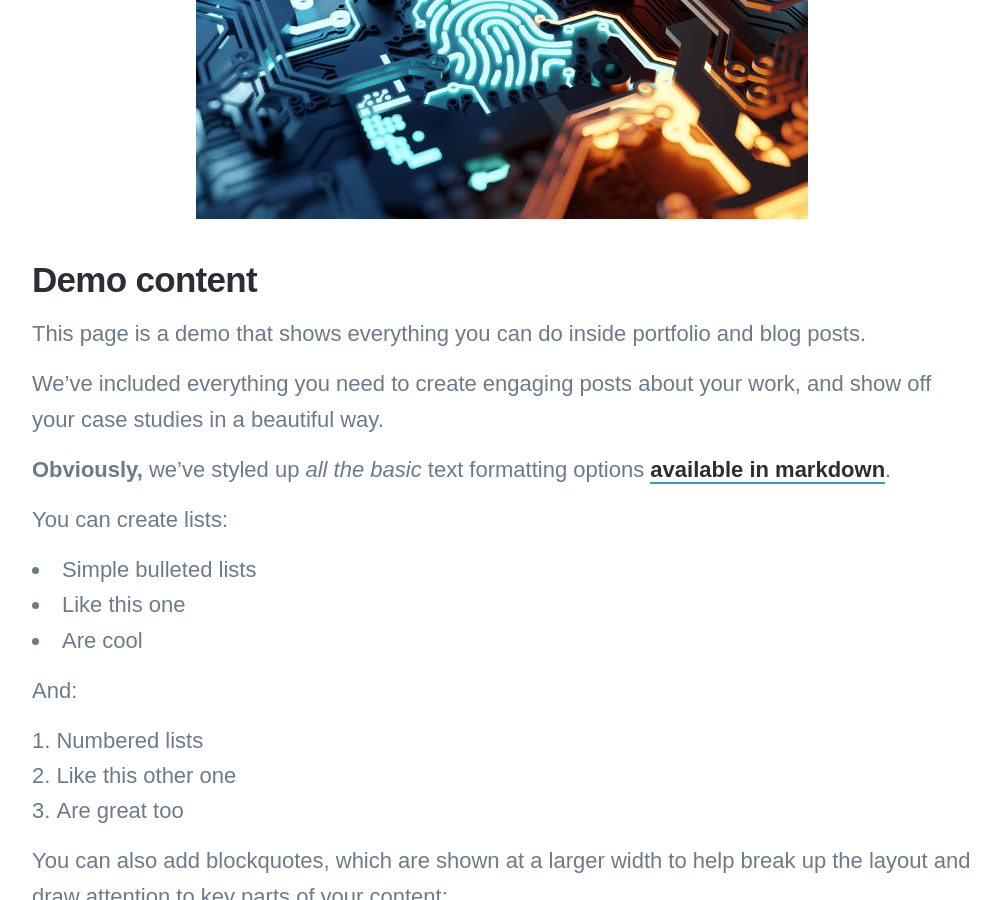
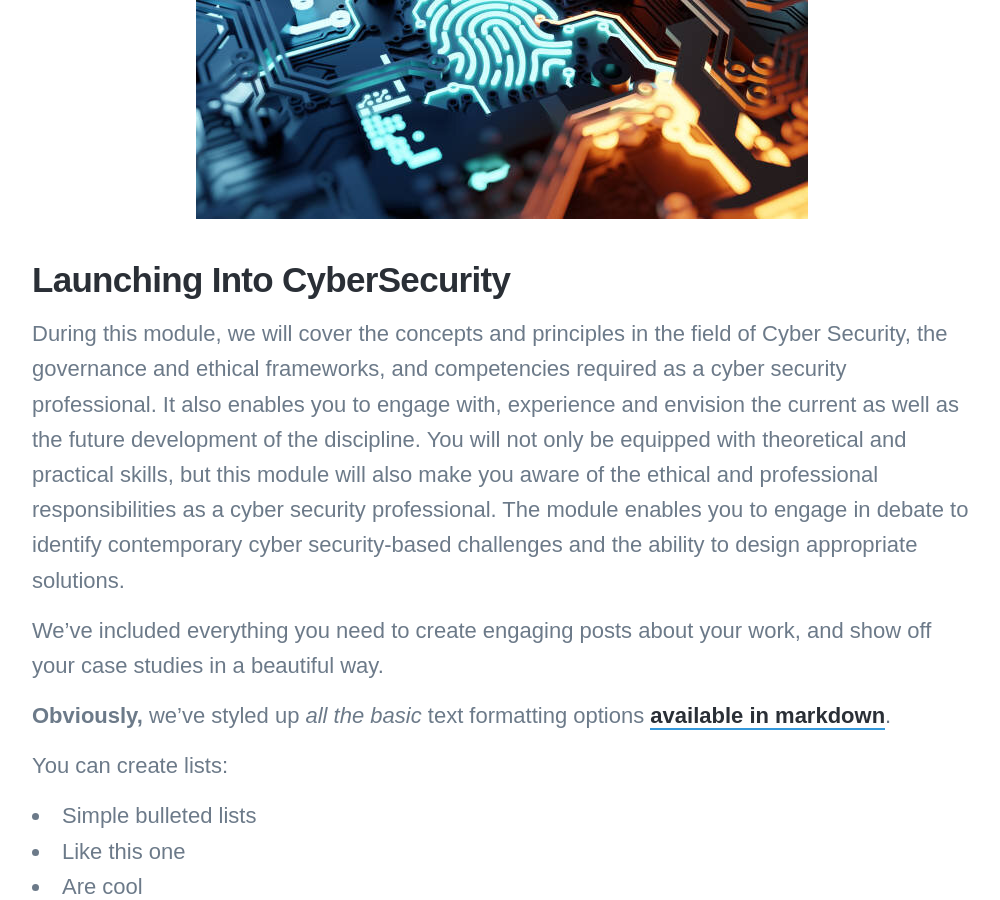
Before and after one commit to iatieh/iatieh.github.io, a Jekyll site: the page built from _projects/2018-06-30-demo-project.md, in a window 1280 px wide and 900 px high, scrolled down 770 px. Shown: the whole window, without its empty margins (138-1138 px from the left). Built offline with Jekyll 4.4.1, drawn with Linux system fonts in a browser that asks for light colours; nearby versions of some CDN libraries; some web fonts are replaced.

Commit message:
Update 2018-06-30-demo-project.md

```diff
--- a/_projects/2018-06-30-demo-project.md
+++ b/_projects/2018-06-30-demo-project.md
@@ -2,15 +2,15 @@
 title: 'Launching Into CyberSecurity'
 subtitle: 'January 2023'
 date: 2018-06-30 00:00:00
-description: Tthis module provides a high-level introduction/overview of the topics covered in greater detail in other modules of the Master's programme.
+description: This module provides a high-level introduction/overview of the topics covered in greater detail in other modules of the Master's programme.
 featured_image: '/images/demo/sec1.jpg'
 ---
 
 ![](/images/demo/sec1.jpg)
 
-## Demo content
+## Launching Into CyberSecurity
 
-This page is a demo that shows everything you can do inside portfolio and blog posts.
+During this module, we will cover the concepts and principles in the field of Cyber Security, the governance and ethical frameworks, and competencies required as a cyber security professional. It also enables you to engage with, experience and envision the current as well as the future development of the discipline. You will not only be equipped with theoretical and practical skills, but this module will also make you aware of the ethical and professional responsibilities as a cyber security professional. The module enables you to engage in debate to identify contemporary cyber security-based challenges and the ability to design appropriate solutions.
 
 We've included everything you need to create engaging posts about your work, and show off your case studies in a beautiful way.
 
```
